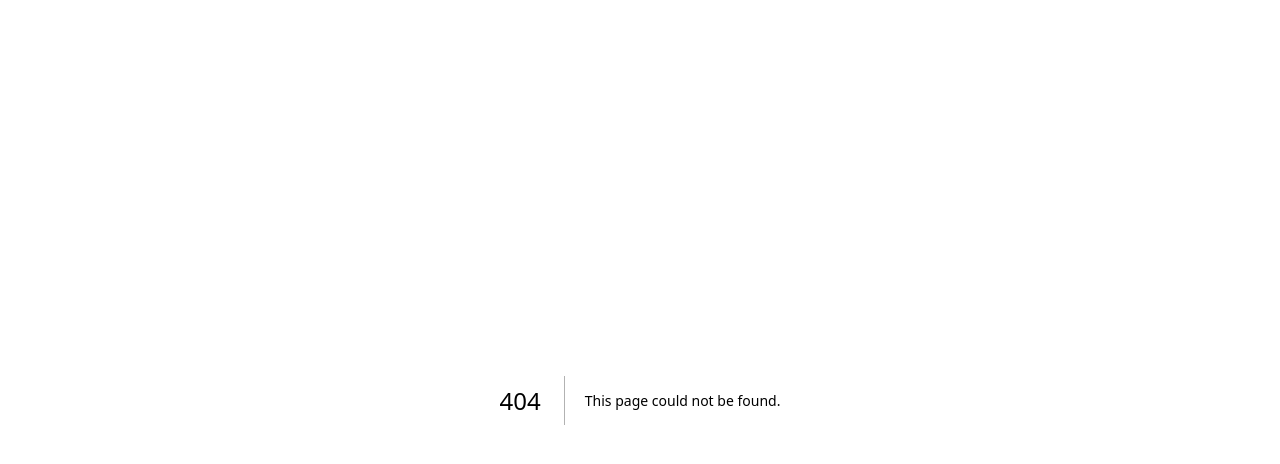
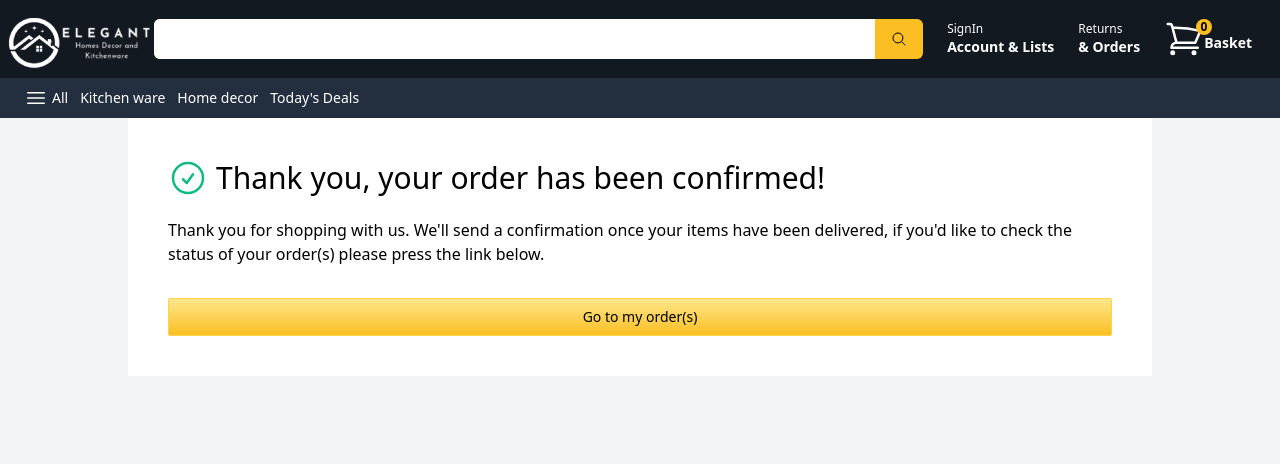
Before and after one commit to lusenakalee/joan-ecommerce, a Next.js app: page /success in a window 1280 px wide. Before the commit this address had no page. Shown: the top 464 px of the page. Built offline with nearby package versions, Linux system fonts and the light colour scheme; no server answers.

Commit message:
success page

```diff
--- /dev/null
+++ b/src/components/Order.js
@@ -0,0 +1,23 @@
+import React from 'react'
+
+function Order() {
+  return (
+    <div className='relative border rounded-md'>
+        <div className='flex items-center space-x-10 p-5 bg-gray-100 text-sm text-gray-600'>
+            <div>
+                <p className='font-bold text-xs'>ORDERS PLACED </p>
+                <p>DD MM YYY</p>
+            </div>
+            <div>
+                <p className='text-xs font-bold'> TOTAL</p>
+                <p>Ksh. 500 -- Next day delivery Ksh.100</p>
+            </div>
+
+            <p className='text-sm whitespace-nowrap sm:text-xl self-end flex-1 text-right text-blue-500'> 4 items</p>
+
+        </div>
+    </div>
+  )
+}
+
+export default Order
--- /dev/null
+++ b/src/pages/orders.js
@@ -0,0 +1,42 @@
+import React from 'react'
+import Header from '../components/Header'
+import { useSession, signIn, signOut } from "next-auth/react"
+
+
+function Orders() {
+    const { data: session } = useSession();
+
+
+
+  return (
+
+
+
+    <>
+    <div>
+        <Header/>
+    </div>
+    <main className='mx-auto max-w-screen-lg p-10'>
+        <h1 className='text-3xl border-b mb-2 pb-1 border-yellow-400'>
+            Your orders
+
+        </h1>
+
+        {session ? (<h2> some orders</h2>) : (<h2>Please Sign in to view your orders</h2>)}
+
+        <div className='mt-5 space-y-4'>
+
+
+        </div>
+
+
+    </main>
+    </>
+
+
+
+
+  )
+}
+
+export default Orders
--- /dev/null
+++ b/src/pages/success.js
@@ -0,0 +1,29 @@
+import React from 'react'
+import Header from '../components/Header'
+import { CheckCircleIcon } from '@heroicons/react/24/outline'
+import { useRouter } from 'next/router';
+
+function success() {
+    const router = useRouter();
+  return (
+    <div className="bg-gray-100 h-screen">
+        <Header/>
+        <main className='max-w-screen-lg mx-auto'>
+            <div className='flex flex-col p-10 bg-white'>
+                <div className='flex items-center space-x-2 mb-5'>
+                    <CheckCircleIcon className='text-green-500 h-10'/>
+                    <h1 className='text-3xl'>Thank you, your order has been confirmed!</h1>
+                </div>
+                <p>
+                    Thank you for shopping with us. We'll send a confirmation once your items have been delivered,
+                    if you'd like to check the status of your order(s) please press the link below.
+                </p>
+                <button onClick={() => router.push("/orders")} className='button mt-8'>Go to my order(s)</button>
+            </div>
+        </main>
+
+    </div>
+  )
+}
+
+export default success
```
Also changed, not shown: 1 other file (tests, documents, lock files or other folders).
